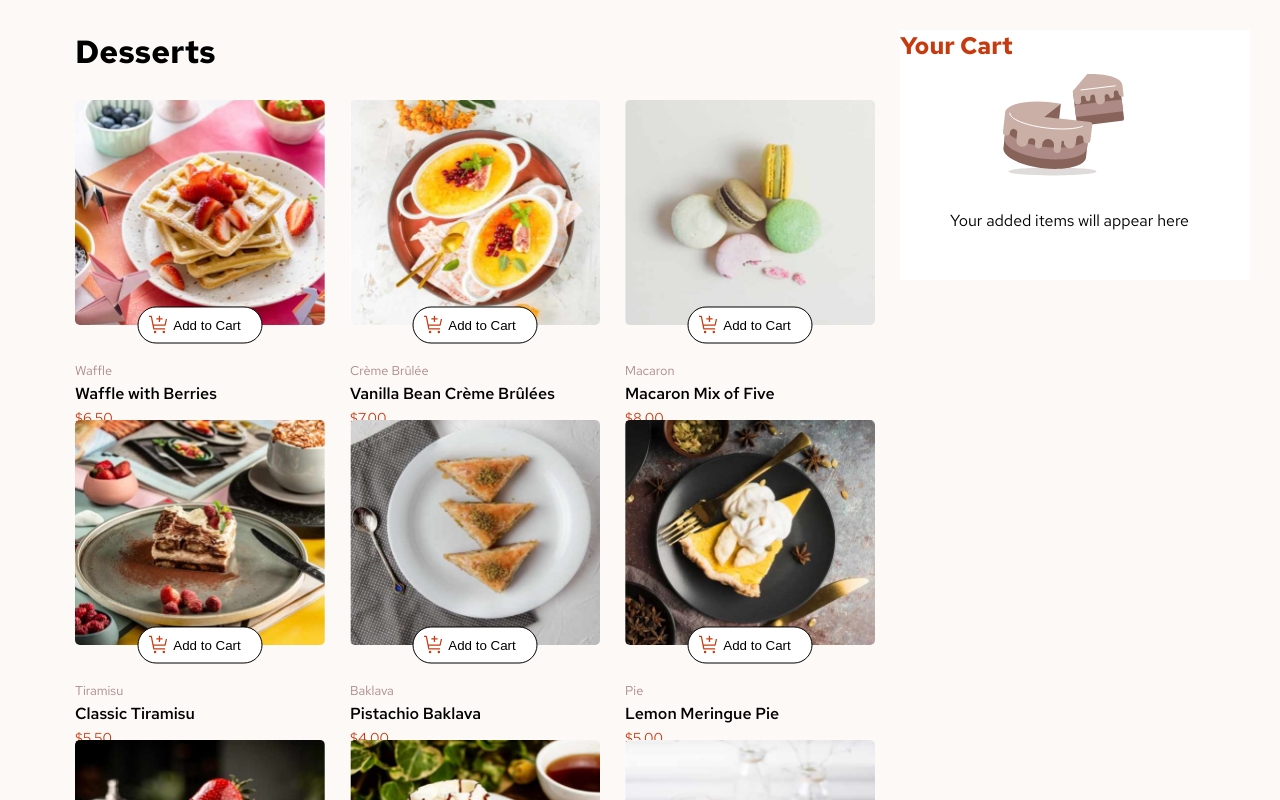
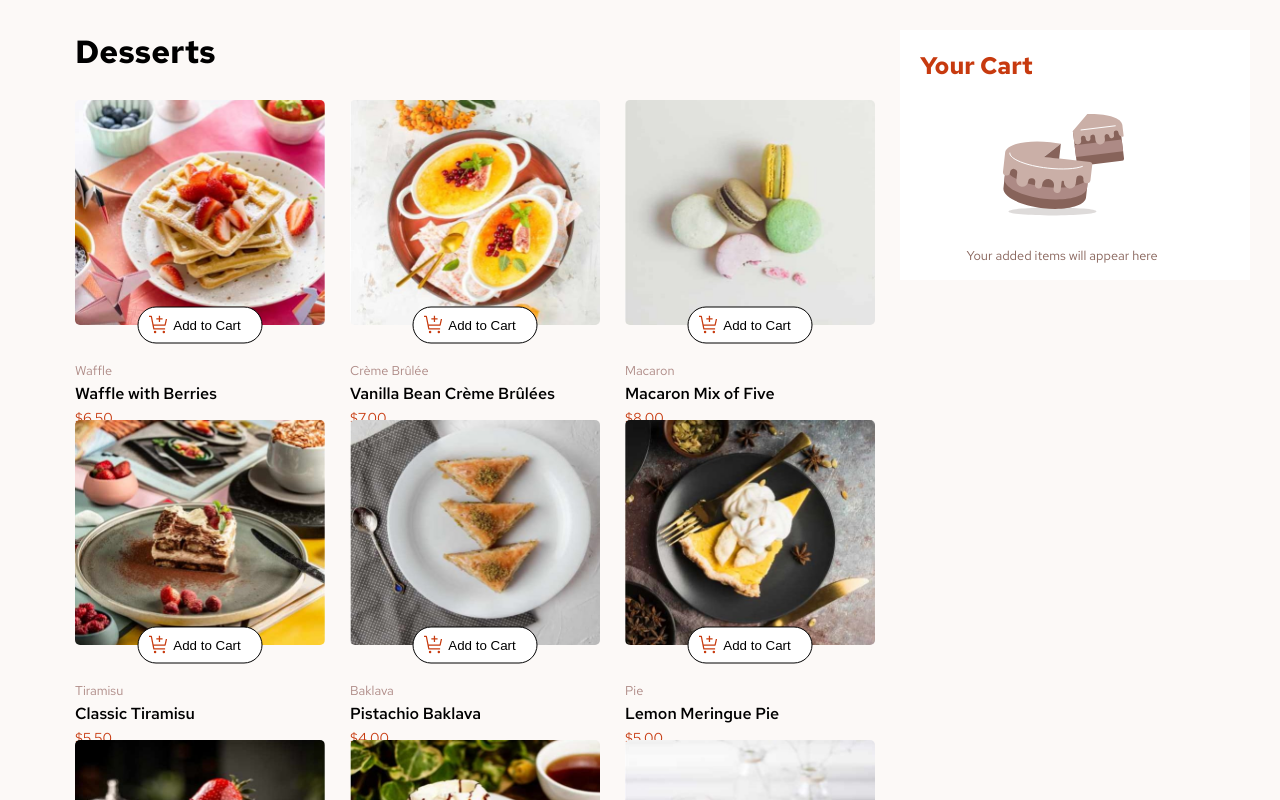
Before and after one commit to Libalee/productListWithCart, a React (Create React App) app: page / in a window 1280 px wide. Shown: the top 800 px of the page. Built offline with nearby package versions, Linux system fonts and the light colour scheme.

Commit message:
basic cart functional

```diff
--- a/src/App.css
+++ b/src/App.css
@@ -9,4 +9,6 @@
     font-family: "Red Hat Text", cursive;
     font-optical-sizing: auto;
     font-style: normal;
+
+    padding-bottom: 25px;
 }
--- a/src/App.js
+++ b/src/App.js
@@ -1,12 +1,24 @@
+import React, {useState} from 'react';
 import './App.css';
 import Grid from './grid/Grid.jsx';
 import Cart from './cart/Cart.jsx';
 
 function App() {
+
+  const [desserts, setDesserts] = useState([]);
+
+    function handleAddedDessert(newDessert) {
+        setDesserts(d => [...d, newDessert]);
+    }
+
+  function addToCart(dessert) {
+    handleAddedDessert(dessert);
+  }
+
   return (
     <div className="App">
-      < Grid />
-      < Cart />
+      < Grid funcAddCart={addToCart}/>
+      < Cart desserts={desserts}/>
     </div>
   );
 }
--- a/src/cart/Cart.jsx
+++ b/src/cart/Cart.jsx
@@ -1,7 +1,18 @@
+import React from 'react';
 import styles from './Cart.module.css';
 import illustrationEmpty from '../assets/illustration-empty-cart.svg';
 
-function Cart() {
+function Cart(props) {
+
+    const dessertList = props.desserts;
+
+    function isCartEmpty() {
+        return dessertList.length === 0;
+    }
+
+    function cartUpdater () {
+
+    }
 
     return(
         <div className={styles.cartCard}>
@@ -9,11 +20,17 @@ function Cart() {
                 Your Cart
             </h2>
 
-            <img className={styles.emptyImg} src={illustrationEmpty} alt='Empty Card Illustration'/>
+            <div className={isCartEmpty() ? '' : styles.hidden}>
+                <img className={styles.emptyImg} src={illustrationEmpty} alt='Empty Card Illustration'/>
 
-            <p className={styles.text}>
+                 <p className={styles.text}>
                 Your added items will appear here
-            </p>
+                </p>
+            </div>
+
+            <ul onChange={cartUpdater()} className={isCartEmpty() ? styles.hidden : styles.list}>
+                {dessertList.map((dessert, index) => <li key={index}> {dessert} </li>)}
+            </ul>
         </div>
     )
 }
--- a/src/cart/Cart.module.css
+++ b/src/cart/Cart.module.css
@@ -10,7 +10,7 @@
 }
 
 .title {
-    margin: 0px;
+    margin: 20px;
     color: hsl(14, 86%, 42%);
 }
 
@@ -19,5 +19,17 @@
 }
 
 .text {
-    margin-left: 50px;
+    margin-left: 19%;
+    margin-right: 22%;
+    font-size: 0.8rem;
+
+    color: hsl(12, 20%, 44%);
 }
+
+.list {
+        font-size: 0.8rem;
+}
+
+.hidden {
+    display: none;
+}
--- a/src/grid-item/GridItem.jsx
+++ b/src/grid-item/GridItem.jsx
@@ -2,10 +2,12 @@ import styles from './GridItem.module.css';
 
 function GridItem(props) {
 
+    const addToCart = props.addToCart;
+
     return(
         <div className={styles.gridItem}>
-            <img className={styles.productImg} src={props.img} alt="waffle with berries" />
-            <button className={styles.buttonAdd}>Add to Cart</button>
+            <img className={styles.productImg} src={props.img} alt={props.desertFlavor} />
+            <button onClick={() => addToCart(props.desertFlavor)} className={styles.buttonAdd}>Add to Cart</button>
             <p className={styles.text} id={styles.desertType}>{props.desertType}</p>
             <p className={styles.text} id={styles.desertFlavor}>{props.desertFlavor}</p>
             <p className={styles.text} id={styles.price}>${props.price}</p>
--- a/src/grid/Grid.jsx
+++ b/src/grid/Grid.jsx
@@ -11,7 +11,7 @@ import ImageCake from '../assets/image-cake-desktop.jpg';
 import ImagePannaCotta from '../assets/image-panna-cotta-desktop.jpg';
 
 
-function Grid() {
+function Grid(props) {
 
     return(
         <div>
@@ -21,19 +21,19 @@ function Grid() {
 
             <div className={styles.column}>
                 <div className={styles.line}>
-                < GridItem img={ImageWaffle} desertType='Waffle' desertFlavor='Waffle with Berries' price='6.50' />
-                < GridItem img={ImageCremeBrulee} desertType='Crème Brûlée' desertFlavor='Vanilla Bean Crème Brûlées' price='7.00' />
-                < GridItem img={ImageMacaron} desertType='Macaron' desertFlavor='Macaron Mix of Five' price='8.00' />
+                < GridItem img={ImageWaffle} desertType='Waffle' desertFlavor='Waffle with Berries' price='6.50' addToCart={props.funcAddCart}/>
+                < GridItem img={ImageCremeBrulee} desertType='Crème Brûlée' desertFlavor='Vanilla Bean Crème Brûlées' price='7.00' addToCart={props.funcAddCart}/>
+                < GridItem img={ImageMacaron} desertType='Macaron' desertFlavor='Macaron Mix of Five' price='8.00' addToCart={props.funcAddCart}/>
                 </div>
                 <div className={styles.line}>
-                < GridItem img={ImageTiramisu} desertType='Tiramisu' desertFlavor='Classic Tiramisu' price='5.50' />
-                < GridItem img={ImageBaklava} desertType='Baklava' desertFlavor='Pistachio Baklava' price='4.00' />
-                < GridItem img={ImageMeringue} desertType='Pie' desertFlavor='Lemon Meringue Pie' price='5.00' />
+                < GridItem img={ImageTiramisu} desertType='Tiramisu' desertFlavor='Classic Tiramisu' price='5.50' addToCart={props.funcAddCart}/>
+                < GridItem img={ImageBaklava} desertType='Baklava' desertFlavor='Pistachio Baklava' price='4.00' addToCart={props.funcAddCart}/>
+                < GridItem img={ImageMeringue} desertType='Pie' desertFlavor='Lemon Meringue Pie' price='5.00' addToCart={props.funcAddCart}/>
                 </div>
                 <div className={styles.line}>
-                < GridItem img={ImageCake} desertType='Cake' desertFlavor='Red Vevelt Cake' price='4.50' />
-                < GridItem img={ImageBrownie} desertType='Brownie' desertFlavor='Salted Caramel Brownie' price='5.50' />
-                < GridItem img={ImagePannaCotta} desertType='Panna Cotta' desertFlavor='Vanilla Panna Cotta' price='6.50' />
+                < GridItem img={ImageCake} desertType='Cake' desertFlavor='Red Vevelt Cake' price='4.50' addToCart={props.funcAddCart}/>
+                < GridItem img={ImageBrownie} desertType='Brownie' desertFlavor='Salted Caramel Brownie' price='5.50' addToCart={props.funcAddCart}/>
+                < GridItem img={ImagePannaCotta} desertType='Panna Cotta' desertFlavor='Vanilla Panna Cotta' price='6.50' addToCart={props.funcAddCart}/>
                 </div>
             </div>
         </ div>
```
